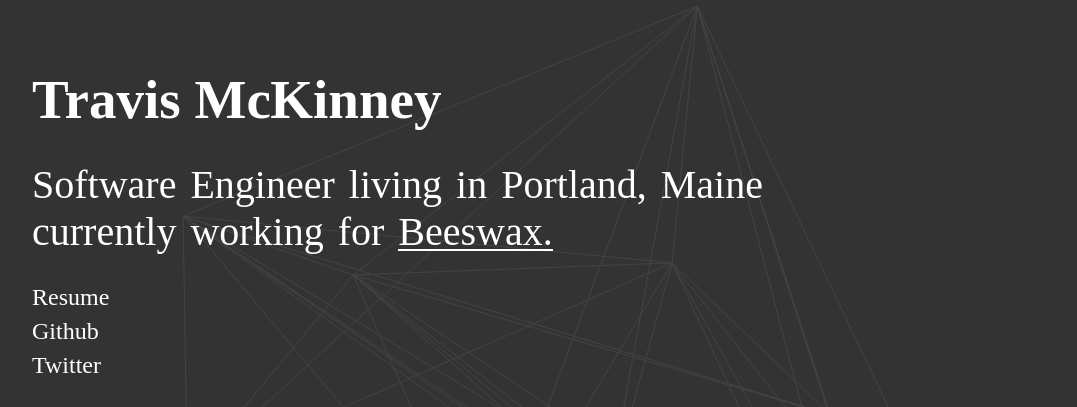
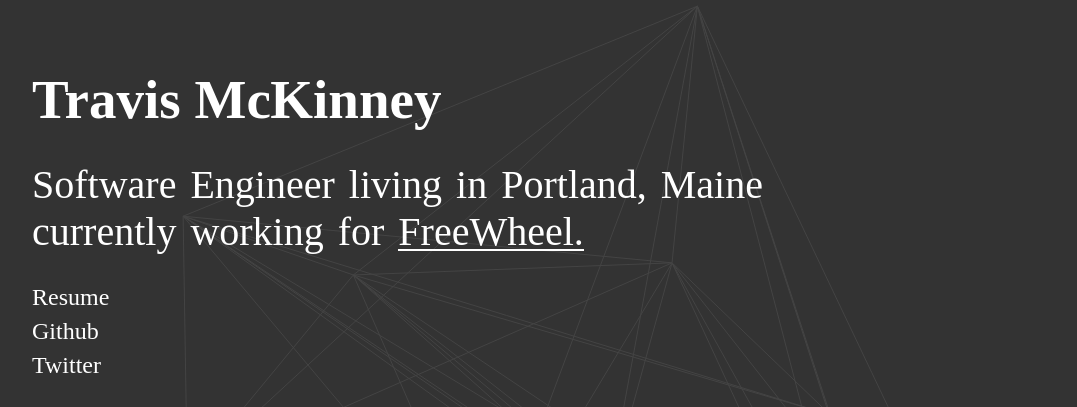
Before and after one commit to tramck/tramck.github.io, a Jekyll site: the page built from index.html, in a window 1280 px wide. Shown: the top 407 px of the page, without its empty margins (38-1115 px from the left). Built offline with Jekyll 4.4.1, drawn with Linux system fonts in a browser that asks for light colours; nearby versions of some CDN libraries.

Commit message:
Update index.html

```diff
--- a/index.html
+++ b/index.html
@@ -5,7 +5,7 @@ body_class: home
 ---
 <div class="row">
   <div class="col-sm-12 col-md-9 col-lg-8">
-    <p class="lead">Software Engineer living in Portland, Maine currently working for <a href="https://www.beeswax.com" class="change-bg" data-bg-color="#48fee5" data-stroke-color="#14463F" target="_blank">Beeswax.</a></p>
+    <p class="lead">Software Engineer living in Portland, Maine currently working for <a href="https://www.freewheel.com/" class="change-bg" data-bg-color="#6f42c1" data-stroke-color="#FFFFFF" target="_blank">FreeWheel.</a></p>
   </div>
 </div>
 
```
